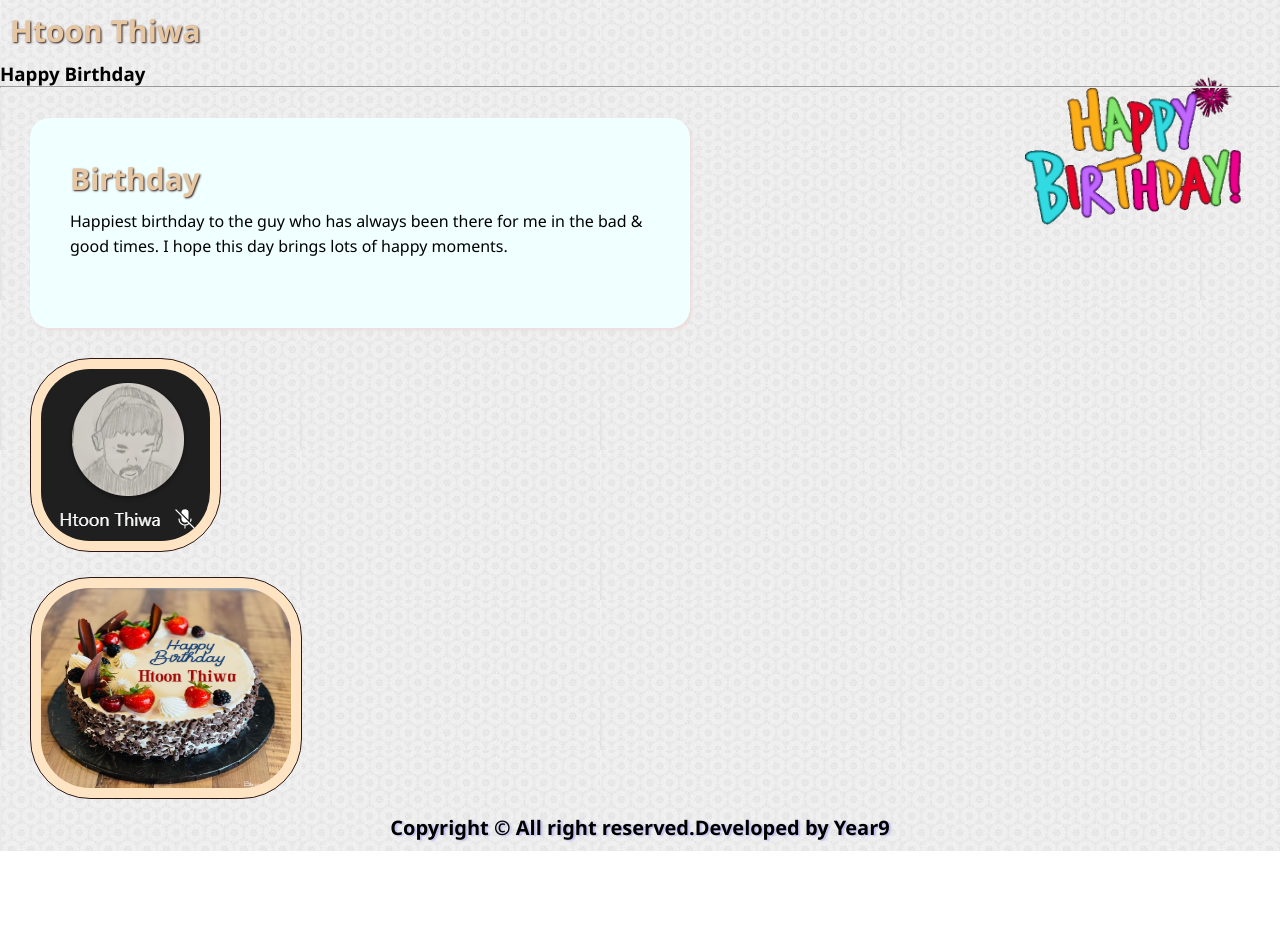
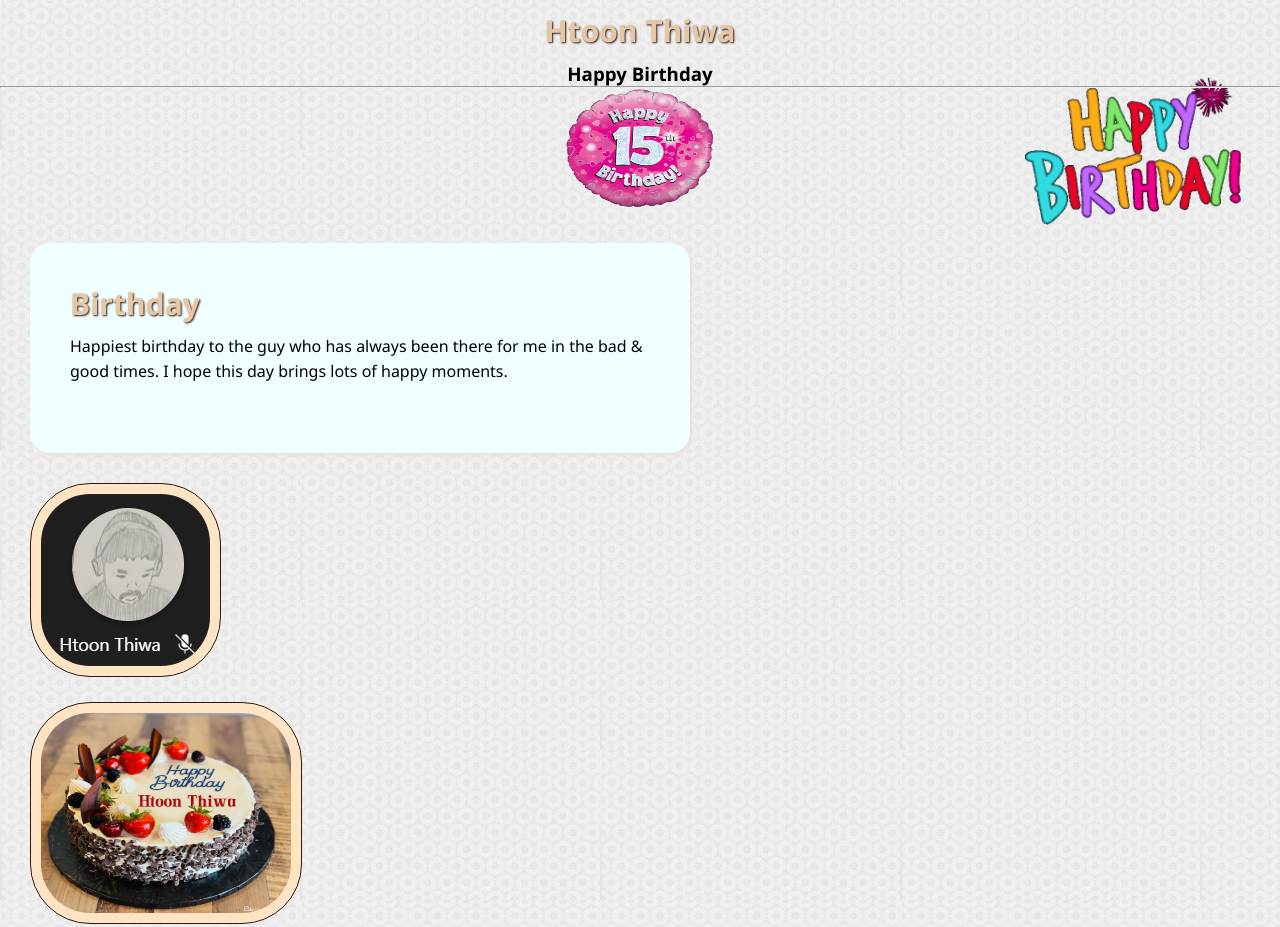
Before and after one commit to thetthetaung/htoon_thiwa_birthday, a plain HTML site: page index.html in a window 1280 px wide. Shown: the top 927 px of the page. Before the commit the page ends 851 px from the top, so only its background shows below. Drawn offline with Linux system fonts and the light colour scheme.

Commit message:
updated index file

```diff
--- a/index.html
+++ b/index.html
@@ -8,10 +8,11 @@
     <link rel="stylesheet" href="style.css">
 </head>
 <body>
-    <section>
+    <section style="text-align: center;">
         <h1>Htoon Thiwa</h1>
         <h3>Happy Birthday</h3>
         <hr>
+        <img src="Images/birthday.png" alt="Gif" width="150px" height="120px">
     </section>
     <div class="container">
         <section>
```
